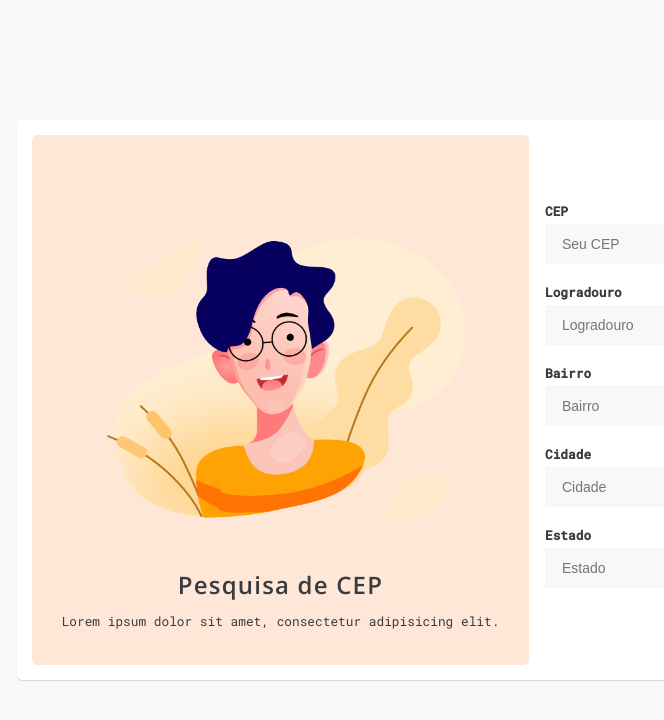
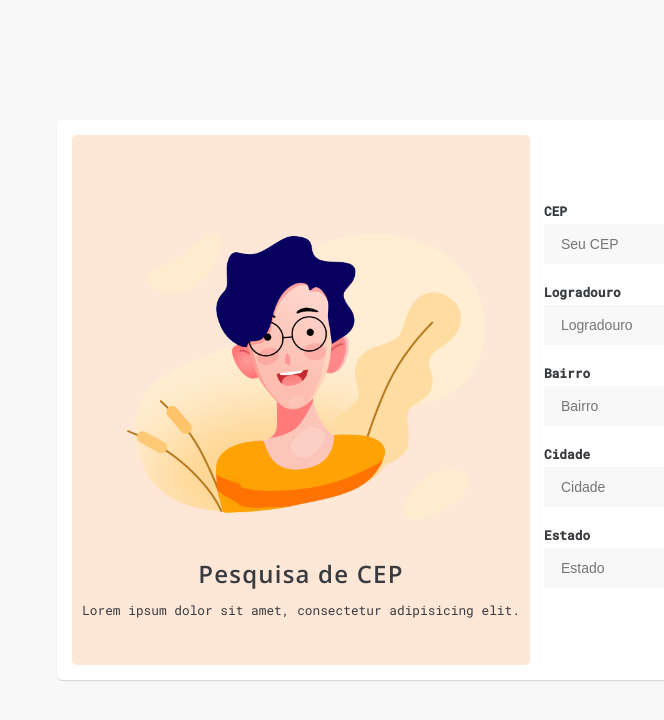
Before and after one commit to daniel-silva-dxp/modernjs, a website: page src/176 - CEP Consulta/index.html in a window 1280 px wide. Shown: the whole page, without its empty margins (103-767 px from the left). Drawn offline with nearby package versions, Linux system fonts and the light colour scheme.

Commit message:
feat: aplicando style css

```diff
--- a/src/176 - CEP Consulta/src/css/main.css
+++ b/src/176 - CEP Consulta/src/css/main.css
@@ -146,15 +146,6 @@ input[list=comodos]:focus {
 }
 
 @media (min-width: 1200px) {
-	.container {
-		max-width: 1040px;
-	}
-	.wrap {
-		max-width: 497px;
-	}
-	.form {
-		max-width: 497px;
-	}
 }
 
 @media (min-width: 1920px) {
```
